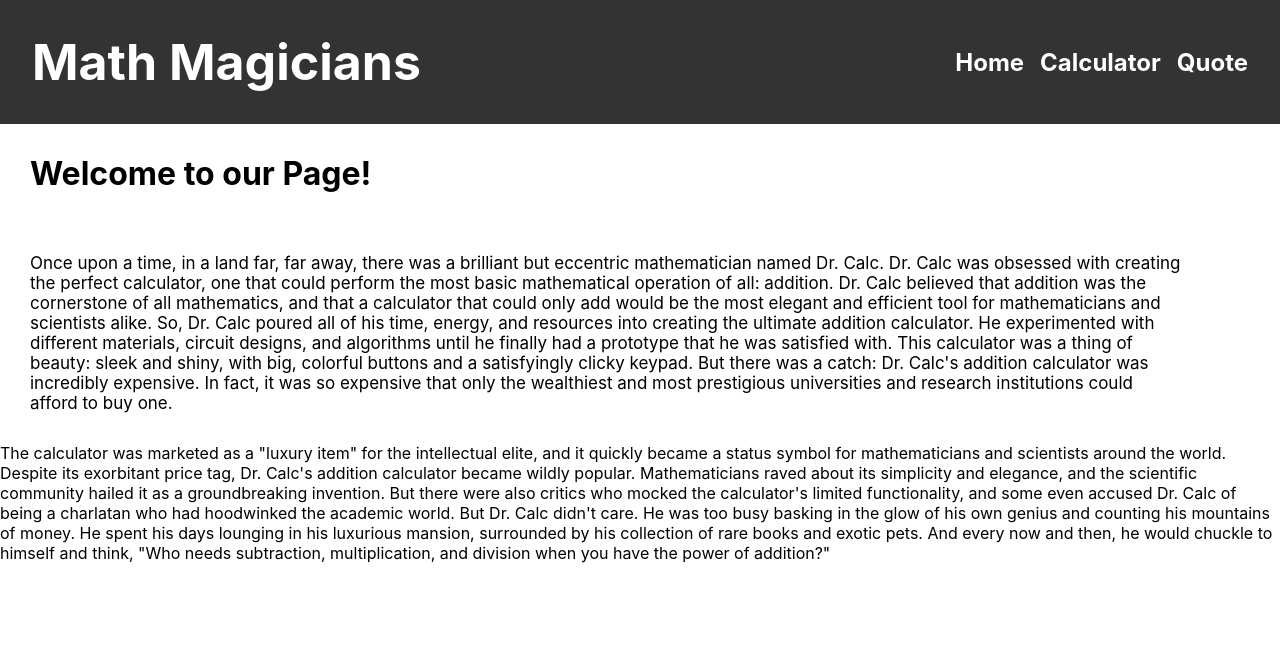
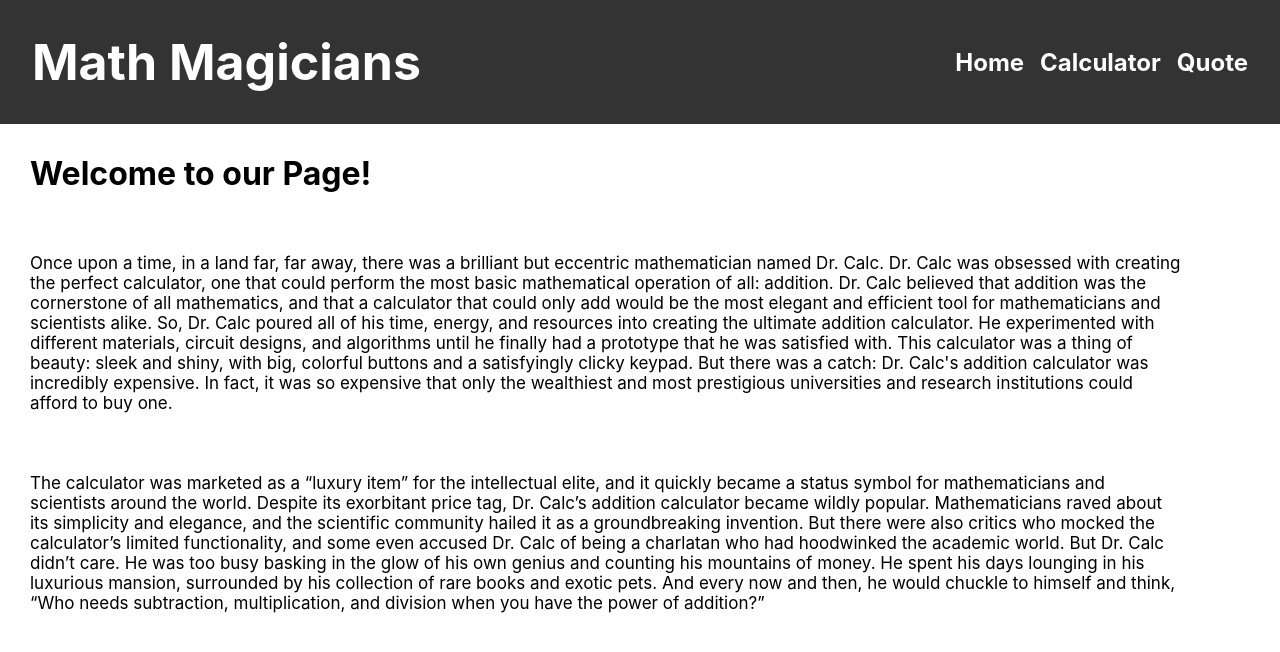
Before and after one commit to Lul-Abdifan/Maths-Magician, a React (Create React App) app: page / in a window 1280 px wide. Shown: the top 652 px of the page. Built offline with nearby package versions, Linux system fonts and the light colour scheme.

Commit message:
Add Home component

```diff
--- a/src/components/Home.js
+++ b/src/components/Home.js
@@ -1,6 +1,7 @@
-import React from "react";
-const Home=()=> {
-  return (
+import React from 'react';
+import './Layout.scss';
+
+const Home = () => (
   <div className="home-page">
     <h1 className="home-title">Welcome to our Page!</h1>
 
@@ -17,29 +18,29 @@ const Home=()=> {
       until he finally had a prototype that he was satisfied with. This
       calculator was a thing of beauty: sleek and shiny, with big, colorful
       buttons and a satisfyingly clicky keypad. But there was a catch: Dr.
-        Calc's addition calculator was incredibly expensive. In fact, it was so
+      Calc&apos;s addition calculator was incredibly expensive. In fact, it was so
       expensive that only the wealthiest and most prestigious universities and
       research institutions could afford to buy one.
     </p>
-      <p>
-        {" "}
-        The calculator was marketed as a "luxury item" for the intellectual
+    <p className="funny-history">
+      {' '}
+      The calculator was marketed as a &ldquo;luxury item&rdquo; for the intellectual
       elite, and it quickly became a status symbol for mathematicians and
       scientists around the world. Despite its exorbitant price tag, Dr.
-        Calc's addition calculator became wildly popular. Mathematicians raved
+      Calc&rsquo;s addition calculator became wildly popular. Mathematicians raved
       about its simplicity and elegance, and the scientific community hailed
       it as a groundbreaking invention. But there were also critics who mocked
-        the calculator's limited functionality, and some even accused Dr. Calc
+      the calculator&rsquo;s limited functionality, and some even accused Dr. Calc
       of being a charlatan who had hoodwinked the academic world. But Dr. Calc
-        didn't care. He was too busy basking in the glow of his own genius and
+      didn&rsquo;t care. He was too busy basking in the glow of his own genius and
       counting his mountains of money. He spent his days lounging in his
       luxurious mansion, surrounded by his collection of rare books and exotic
       pets. And every now and then, he would chuckle to himself and think,
-        "Who needs subtraction, multiplication, and division when you have the
-        power of addition?"
+      &ldquo;Who needs subtraction, multiplication, and division when you have the
+      power of addition?&rdquo;
     </p>
+
   </div>
 );
-}
 
 export default Home;
```
Lines whose indentation alone changed are shown as unchanged.
